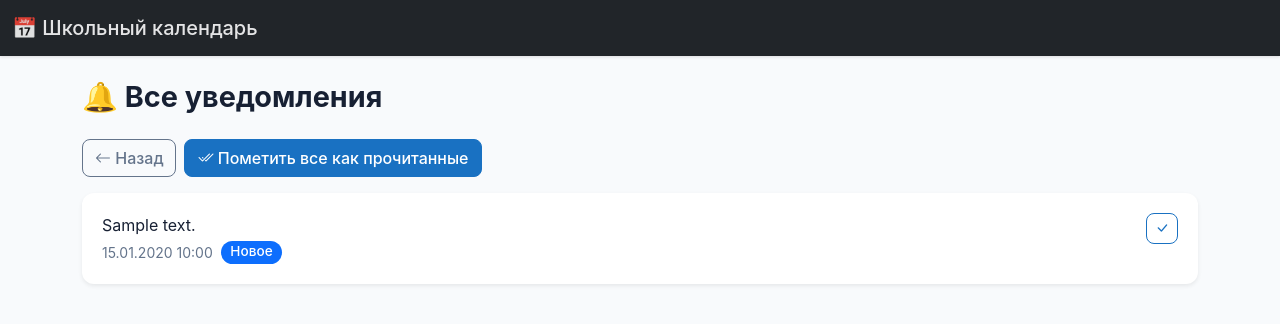
After one commit to teyhd/Calendar, a Node server app: template views/notifications/all.hbs in a window 1280 px wide. The commit adds this page. Shown: the top 324 px of the page. Run offline with Node 20, Linux system fonts and the light colour scheme; the template is opened without the code that fills it: most values are stand-ins (such as "Sample title", 1, 10 or a date in 2020); some libraries are stand-ins or nearby versions.

Commit message:
настроил уведы

```diff
--- a/app.js
+++ b/app.js
@@ -53,7 +53,7 @@ app.use(async (req, res, next) => {
                 `SELECT * FROM notifications
                  WHERE user_id = ?
                  ORDER BY created_at DESC
-                 LIMIT 10`,
+                 LIMIT 5`,   // ← сокращено с 10 до 5
                 [req.session.user.id]
             );
             const [unreadResult] = await pool.query(
@@ -1062,6 +1062,54 @@ app.post('/events/cancel/:id', isAuthenticated, async (req, res) => {
     }
 });
 
+// ----- Все уведомления -----
+app.get('/notifications/all', isAuthenticated, async (req, res) => {
+    try {
+        const [allNotifications] = await pool.query(
+            `SELECT * FROM notifications
+             WHERE user_id = ?
+             ORDER BY created_at DESC`,
+            [req.session.user.id]
+        );
+        res.render('notifications/all', {
+            title: 'Все уведомления',
+            allNotifications  // ← другое имя
+        });
+    } catch (error) {
+        mlog('[ERROR]', 'Ошибка загрузки уведомлений', error);
+        res.status(500).send('Ошибка сервера');
+    }
+});
+
+// ----- Пометить все уведомления как прочитанные -----
+app.post('/notifications/mark-all-read', isAuthenticated, async (req, res) => {
+    try {
+        await pool.query(
+            'UPDATE notifications SET is_read = 1 WHERE user_id = ?',
+            [req.session.user.id]
+        );
+        res.redirect('/notifications/all');
+    } catch (error) {
+        mlog('[ERROR]', 'Ошибка пометки уведомлений', error);
+        res.status(500).send('Ошибка сервера');
+    }
+});
+
+// ----- Пометить одно уведомление как прочитанное (через AJAX или GET) -----
+app.post('/notifications/mark-read/:id', isAuthenticated, async (req, res) => {
+    const notificationId = req.params.id;
+    try {
+        await pool.query(
+            'UPDATE notifications SET is_read = 1 WHERE id = ? AND user_id = ?',
+            [notificationId, req.session.user.id]
+        );
+        res.json({ success: true });
+    } catch (error) {
+        mlog('[ERROR]', 'Ошибка пометки уведомления', error);
+        res.status(500).json({ error: 'Ошибка сервера' });
+    }
+});
+
 
 // ----- Получение одного мероприятия -----
 app.get('/api/events/:id', isAuthenticated, async (req, res) => {
--- /dev/null
+++ b/views/notifications/all.hbs
@@ -0,0 +1,70 @@
+<h1 class="mb-4" style="font-size: 1.8rem; font-weight: 700; color: var(--dark-gray, #172033);">
+    🔔 Все уведомления
+</h1>
+
+<div class="d-flex gap-2 mb-3 flex-wrap">
+    <a href="/" class="btn btn-outline-secondary">
+        <i class="bi bi-arrow-left"></i> Назад
+    </a>
+    {{#if allNotifications.length}}
+        <form action="/notifications/mark-all-read" method="POST" style="display:inline;">
+            <button type="submit" class="btn btn-primary">
+                <i class="bi bi-check2-all"></i> Пометить все как прочитанные
+            </button>
+        </form>
+    {{/if}}
+</div>
+
+{{#if allNotifications.length}}
+    <div class="row g-3">
+        {{#each allNotifications}}
+            <div class="col-12">
+                <div class="card shadow-sm border-0">
+                    <div class="card-body d-flex justify-content-between align-items-start">
+                        <div class="flex-grow-1 me-3">
+                            <p class="mb-1" style="color: var(--dark-gray);">{{this.message}}</p>
+                            <div class="d-flex align-items-center gap-2">
+                                <small class="text-muted">{{formatDate this.created_at}}</small>
+                                {{#unless this.is_read}}
+                                    <span class="badge bg-primary" style="font-weight: 500; border-radius: 1rem; padding: 0.3rem 0.6rem;">Новое</span>
+                                {{/unless}}
+                            </div>
+                        </div>
+                        {{#unless this.is_read}}
+                            <button class="btn btn-sm btn-outline-primary mark-read-btn" data-id="{{this.id}}" title="Пометить прочитанным">
+                                <i class="bi bi-check-lg"></i>
+                            </button>
+                        {{/unless}}
+                    </div>
+                </div>
+            </div>
+        {{/each}}
+    </div>
+{{else}}
+    <div class="alert alert-info border-0 shadow-sm" style="border-radius: 0.75rem;">
+        <p class="mb-0">У вас нет уведомлений.</p>
+    </div>
+{{/if}}
+
+<script>
+    document.addEventListener('DOMContentLoaded', function() {
+        document.querySelectorAll('.mark-read-btn').forEach(btn => {
+            btn.addEventListener('click', function() {
+                const id = this.dataset.id;
+                fetch(`/notifications/mark-read/${id}`, { method: 'POST' })
+                    .then(response => response.json())
+                    .then(data => {
+                        if (data.success) {
+                            location.reload();
+                        } else {
+                            alert('Ошибка при пометке уведомления');
+                        }
+                    })
+                    .catch(error => {
+                        console.error('Ошибка:', error);
+                        alert('Ошибка сервера');
+                    });
+            });
+        });
+    });
+</script>
--- a/views/partials/navbar.hbs
+++ b/views/partials/navbar.hbs
@@ -18,7 +18,7 @@
                             <span class="badge bg-danger">{{unreadCount}}</span>
                         {{/if}}
                     </a>
-                    <ul class="dropdown-menu dropdown-menu-end" aria-labelledby="notificationsDropdown" style="min-width: 300px;">
+                    <ul class="dropdown-menu dropdown-menu-end notifications-dropdown" aria-labelledby="notificationsDropdown">
                         {{#if notifications.length}}
                             {{#each notifications}}
                                 <li>
```
Also changed, not shown: public/css/style.css (+48 -0 lines).
